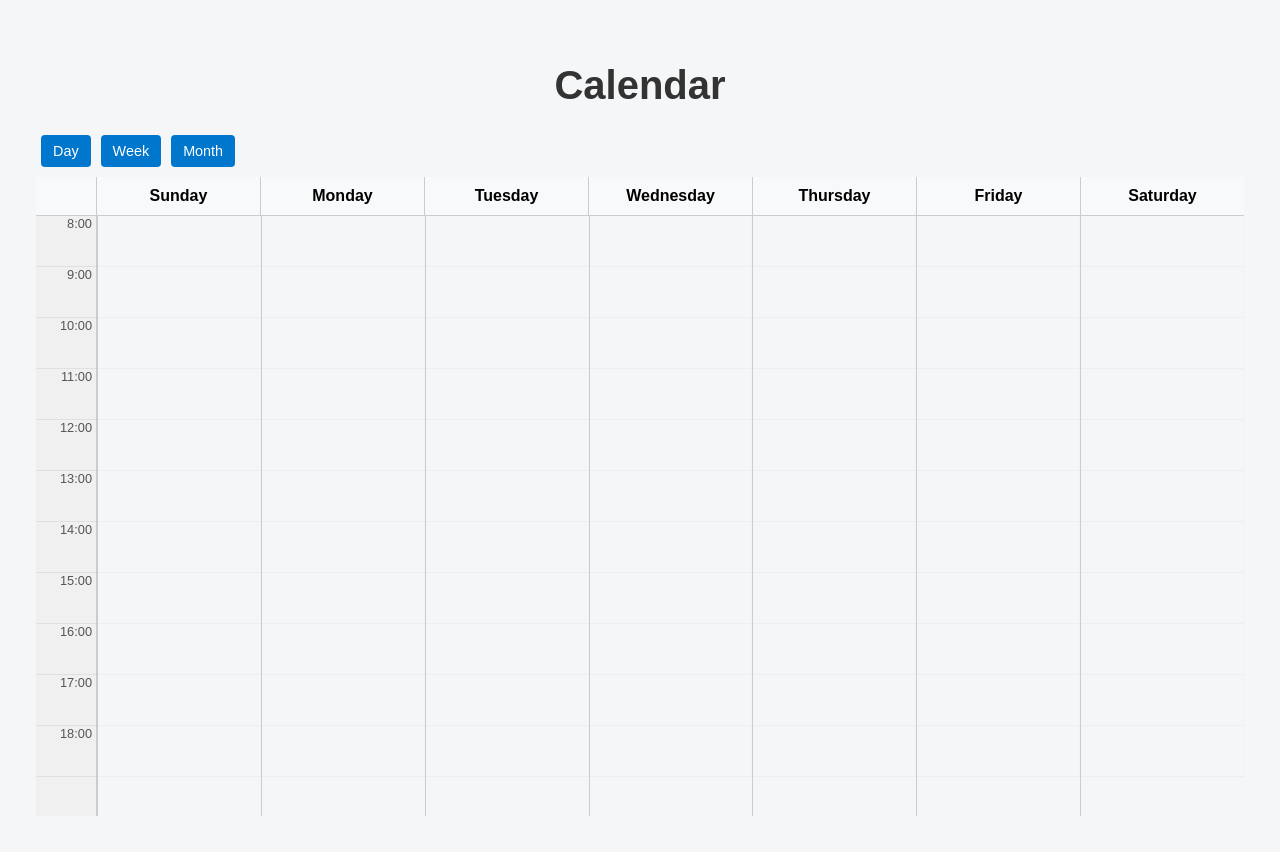
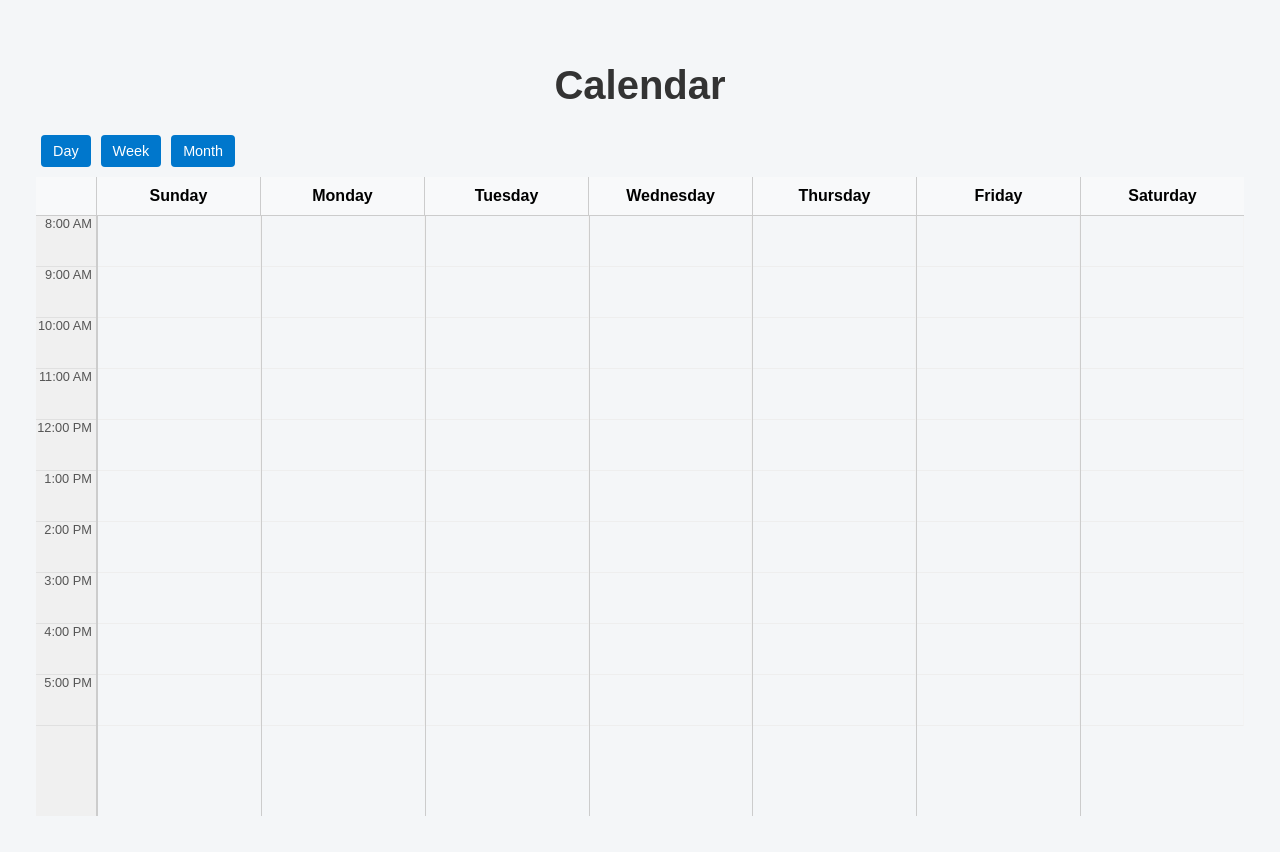
Before and after one commit to JMaraglia/crumb-v3, a React (Vite) app: page /calendar in a window 1280 px wide. Built offline with nearby package versions, Linux system fonts and the light colour scheme.

Commit message:
military time fix and time slot fix

```diff
--- a/src/WeekView.jsx
+++ b/src/WeekView.jsx
@@ -1,9 +1,17 @@
 // --- WeekView.jsx ---
 import React from 'react';
+import { useNavigate } from 'react-router-dom';
 import './WeekView.css';
-import { useNavigate } from 'react-router-dom';
 
-const hours = Array.from({ length: 11 }, (_, i) => `${i + 8}:00`);
+const hourLabels = Array.from({ length: 10 }, (_, i) => {
+  const hour = i + 8;
+  const suffix = hour >= 12 ? 'PM' : 'AM';
+  const displayHour = hour > 12 ? hour - 12 : hour;
+  return `${displayHour}:00 ${suffix}`;
+});
+
+const timeKeys = Array.from({ length: 10 }, (_, i) => (i + 8).toString().padStart(2, '0')); // '08', '09', ..., '17'
+
 const days = ['Sunday', 'Monday', 'Tuesday', 'Wednesday', 'Thursday', 'Friday', 'Saturday'];
 
 function WeekView({ itinerary }) {
@@ -11,24 +19,22 @@ function WeekView({ itinerary }) {
 
   const getDateOfCurrentWeekday = (weekday) => {
     const today = new Date();
-    const startOfWeek = new Date(today.setDate(today.getDate() - today.getDay()));
+    const startOfWeek = new Date(today.setDate(today.getDate() - today.getDay())); // Sunday
     const index = days.indexOf(weekday);
     return new Date(startOfWeek.getFullYear(), startOfWeek.getMonth(), startOfWeek.getDate() + index);
   };
 
-  const getEventsForDayAndTime = (day, hour) => {
+  const getEventsForDayAndTime = (day, hourKey) => {
     return Object.values(itinerary).flat().filter((event) => {
       const eventDate = new Date(event.date);
-      const eventTime = event.time || "00:00";
-      const [eventHour] = eventTime.split(':');
+      const [eventHour] = (event.time || '00:00').split(':');
 
       const calendarDate = getDateOfCurrentWeekday(day);
-      const matchesHour = hour.startsWith(eventHour.padStart(2, '0'));
+      const diffDays = Math.floor((calendarDate - eventDate) / (1000 * 60 * 60 * 24));
       const sameWeekday = calendarDate.getDay() === eventDate.getDay();
-      const diffDays = Math.floor((calendarDate - eventDate) / (1000 * 60 * 60 * 24));
       const repeat = event.repeat || 'none';
 
-      if (!matchesHour || !sameWeekday) return false;
+      if (eventHour !== hourKey || !sameWeekday) return false;
 
       switch (repeat) {
         case 'none':
@@ -46,9 +52,11 @@ function WeekView({ itinerary }) {
   };
 
   const handleClick = (event) => {
-    const type = event.prospect ? 'prospect' : 'customer';
-    const path = `/${type}/${event.accountNumber}`;
-    navigate(path);
+    if (event.type === 'customer') {
+      navigate(`/notes/${event.id}`);
+    } else if (event.type === 'prospect') {
+      navigate(`/prospect-notes/${event.id}`);
+    }
   };
 
   return (
@@ -56,35 +64,34 @@ function WeekView({ itinerary }) {
       <div className="week-header">
         <div className="time-column-header"></div>
         {days.map(day => (
-          <div key={day} className="day-column-header">
-            {day}
-          </div>
+          <div key={day} className="day-column-header">{day}</div>
         ))}
       </div>
 
       <div className="week-body">
         <div className="time-column">
-          {hours.map(hour => (
-            <div key={hour} className="time-slot">
-              {hour}
-            </div>
+          {hourLabels.map((label) => (
+            <div key={label} className="time-slot">{label}</div>
           ))}
         </div>
 
-        {days.map(day => (
+        {days.map((day) => (
           <div key={day} className="day-column">
-            {hours.map(hour => {
-              const events = getEventsForDayAndTime(day, hour);
+            {timeKeys.map((hourKey, idx) => {
+              const events = getEventsForDayAndTime(day, hourKey);
               return (
-                <div key={hour} className="calendar-cell">
+                <div key={idx} className="calendar-cell">
                   {events.map((event, i) => (
                     <div
                       key={i}
                       className="event-entry"
                       onClick={() => handleClick(event)}
-                      style={{ cursor: 'pointer' }}
+                      style={{
+                        color: event.type === 'prospect' ? 'red' : 'black',
+                        cursor: 'pointer',
+                      }}
                     >
-                      {event.title || 'Visit'}
+                      {event.time} – {event.title || 'Visit'}
                     </div>
                   ))}
                 </div>
```
